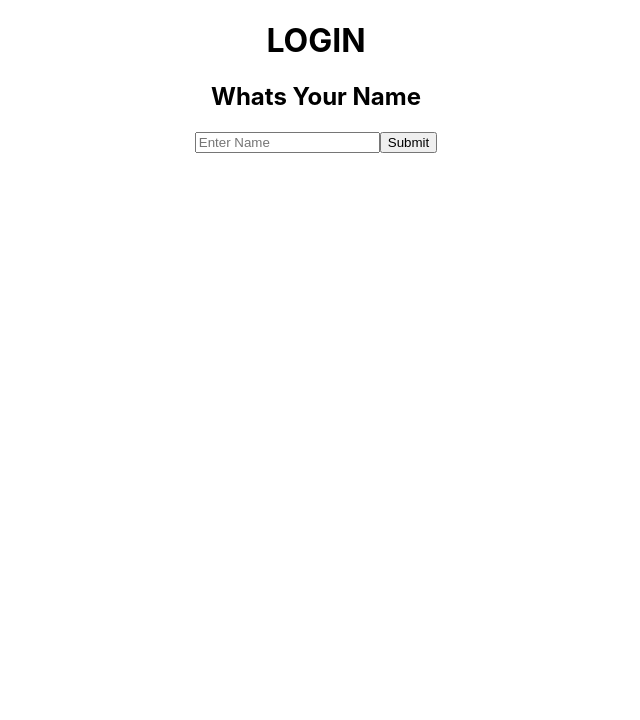
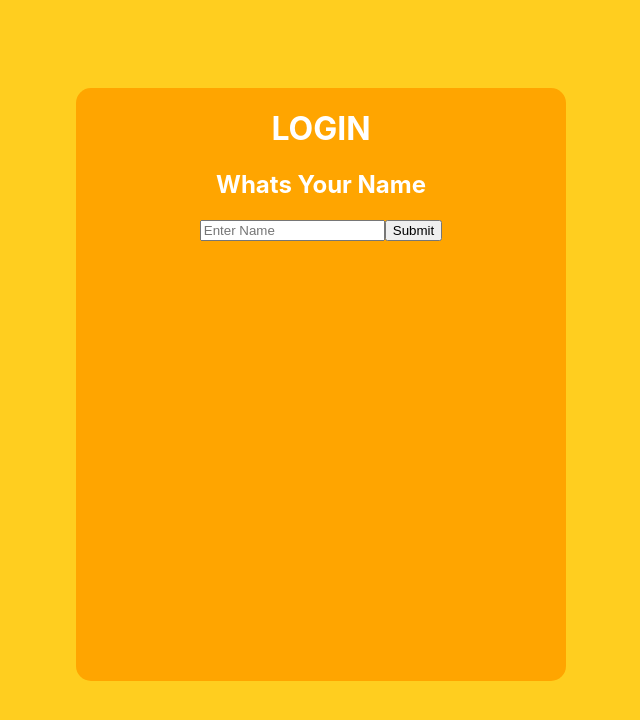
Before and after one commit to ahraza51214/sign-language-translator, a React (Create React App) app: page / in a window 1280 px wide. Shown: the top 720 px of the page, without its empty margins (324-964 px from the left). Built offline with nearby package versions, Linux system fonts and the light colour scheme.

Commit message:
some main css

```diff
--- a/src/App.css
+++ b/src/App.css
@@ -1,3 +1,48 @@
 .App {
   text-align: center;
+  /* Rectangle 1 */
+  position: absolute;
+  width: 100%;
+  /*height: 242px;*/
+  height: 100%;
+  background: #FFCE1F;
+  color: #FFFFFF;
 }
+
+.App #login-header {
+  /*
+  width: 100%;
+  height: 100%;
+  padding: 10px;
+  border: 5px solid gray;
+  margin: 0;*/
+  /* Signin */
+
+position: absolute;
+width: 490px;
+height: 593px;
+left: 400px;
+top: 88px;
+
+background: orange;
+border-radius: 15px;
+
+}
+
+
+/* Lost in Translation */
+/*
+position: absolute;
+width: 181px;
+height: 24px;
+
+font-family: 'Inter';
+font-style: normal;
+font-weight: 700;
+font-size: 20px;
+line-height: 24px;
+
+color: #FFFFFF;
+
+mix-blend-mode: hard-light;
+*/
--- a/src/Views/Login.jsx
+++ b/src/Views/Login.jsx
@@ -2,10 +2,10 @@ import LoginForm from "../Components/Login/LoginForm";
 
 const Login = () => {
     return(
-        <>
+        <div id='login-header'>
             <h1>LOGIN</h1>
             <LoginForm />
-        </>
+        </div>
     )
 }
 
```
